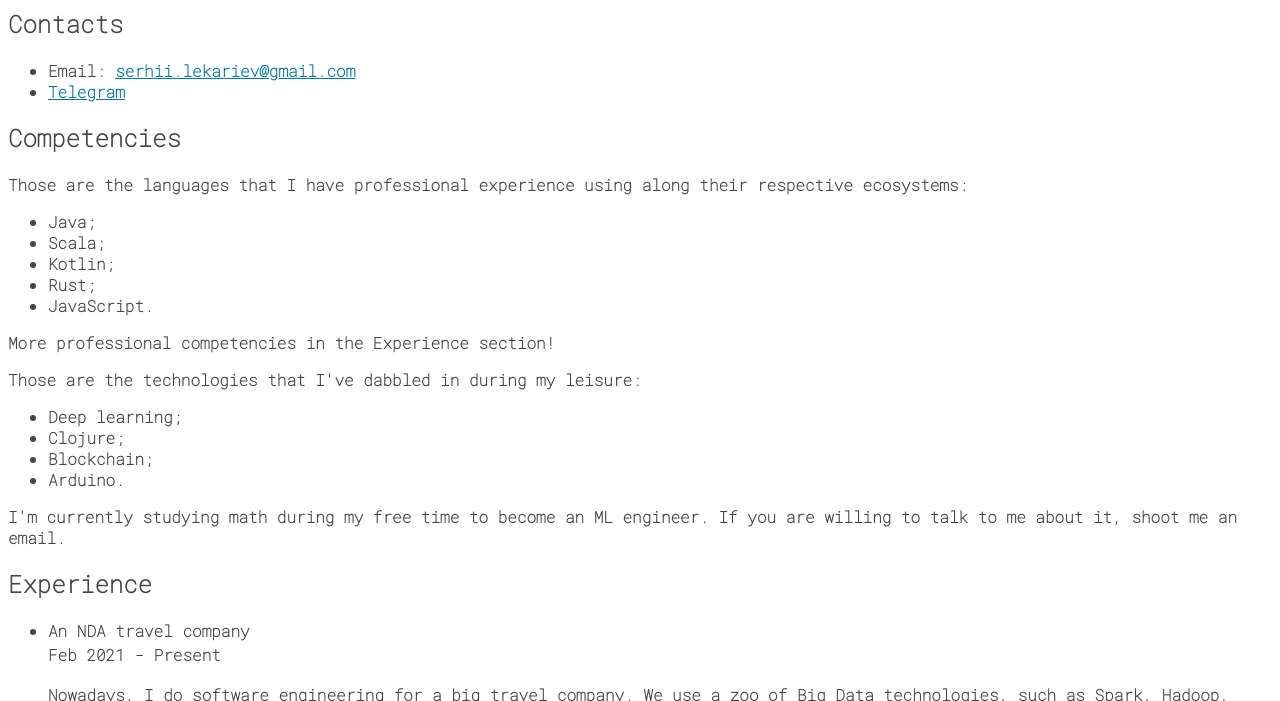
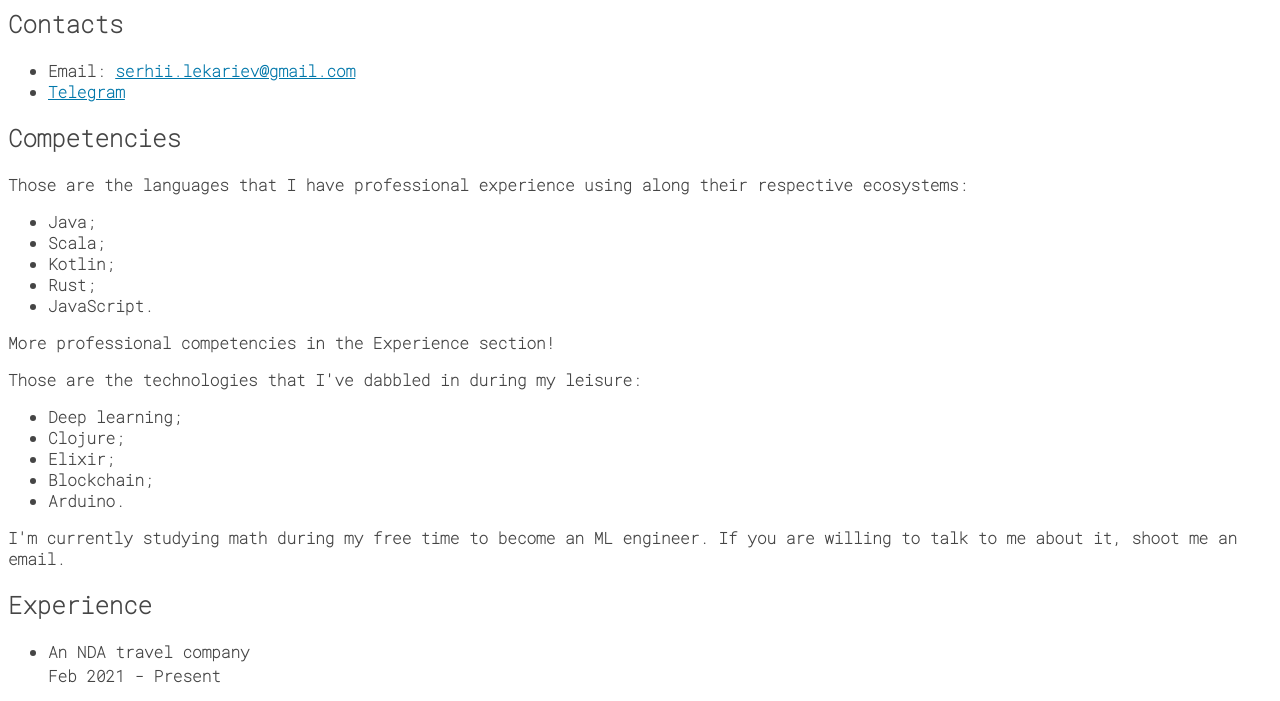
Before and after one commit to sae3023/sae3023.github.io, a plain HTML site: page index.html in a window 1280 px wide. Shown: the part 83-784 px from the top of the page. Drawn offline with Linux system fonts and the light colour scheme.

Commit message:
i launched an elixir app once

```diff
--- a/index.html
+++ b/index.html
@@ -73,6 +73,7 @@ body {
     <ul>
         <li>Deep learning;</li>
         <li>Clojure;</li>
+        <li>Elixir;</li>
         <li>Blockchain;</li>
         <li>Arduino.</li>
     </ul>
```
